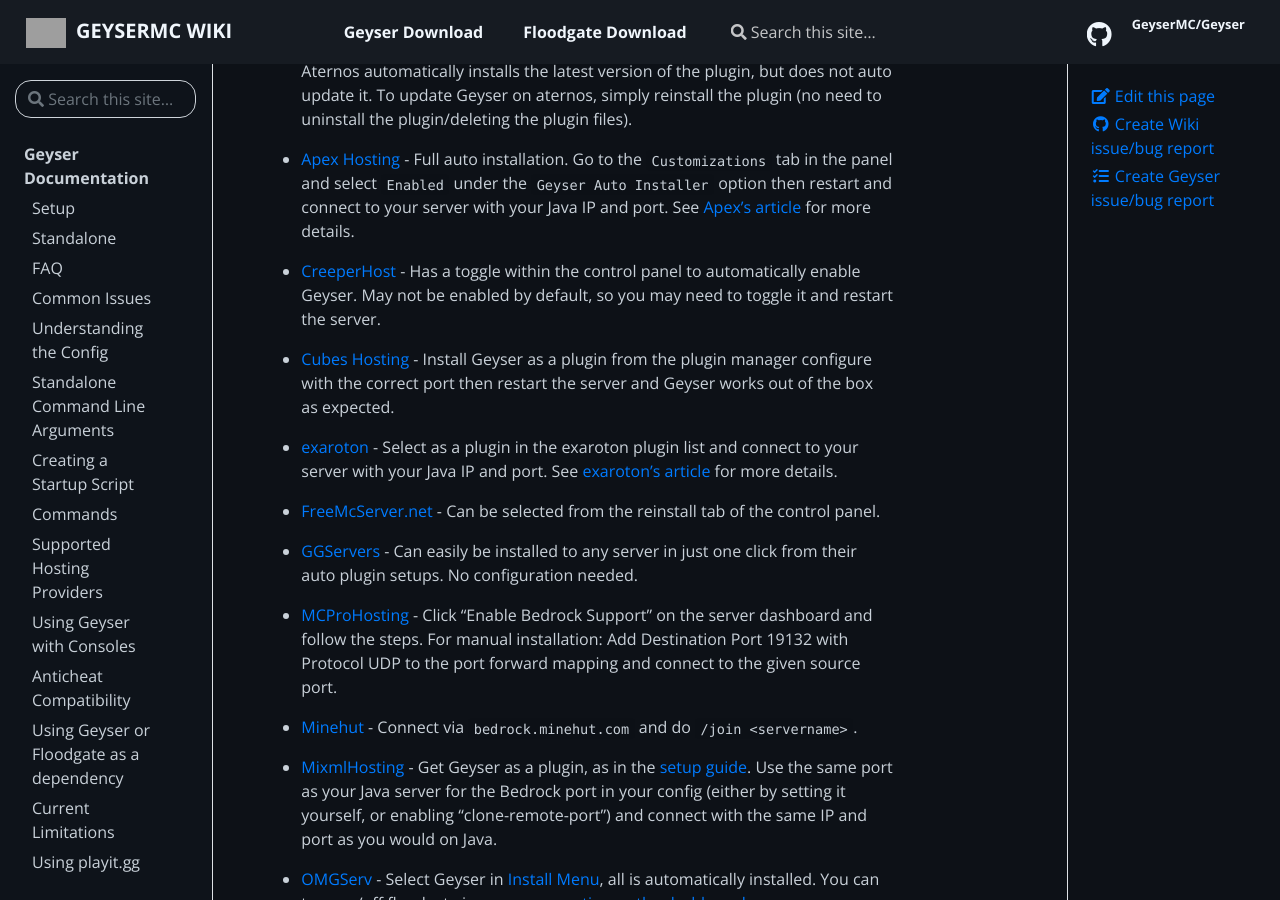
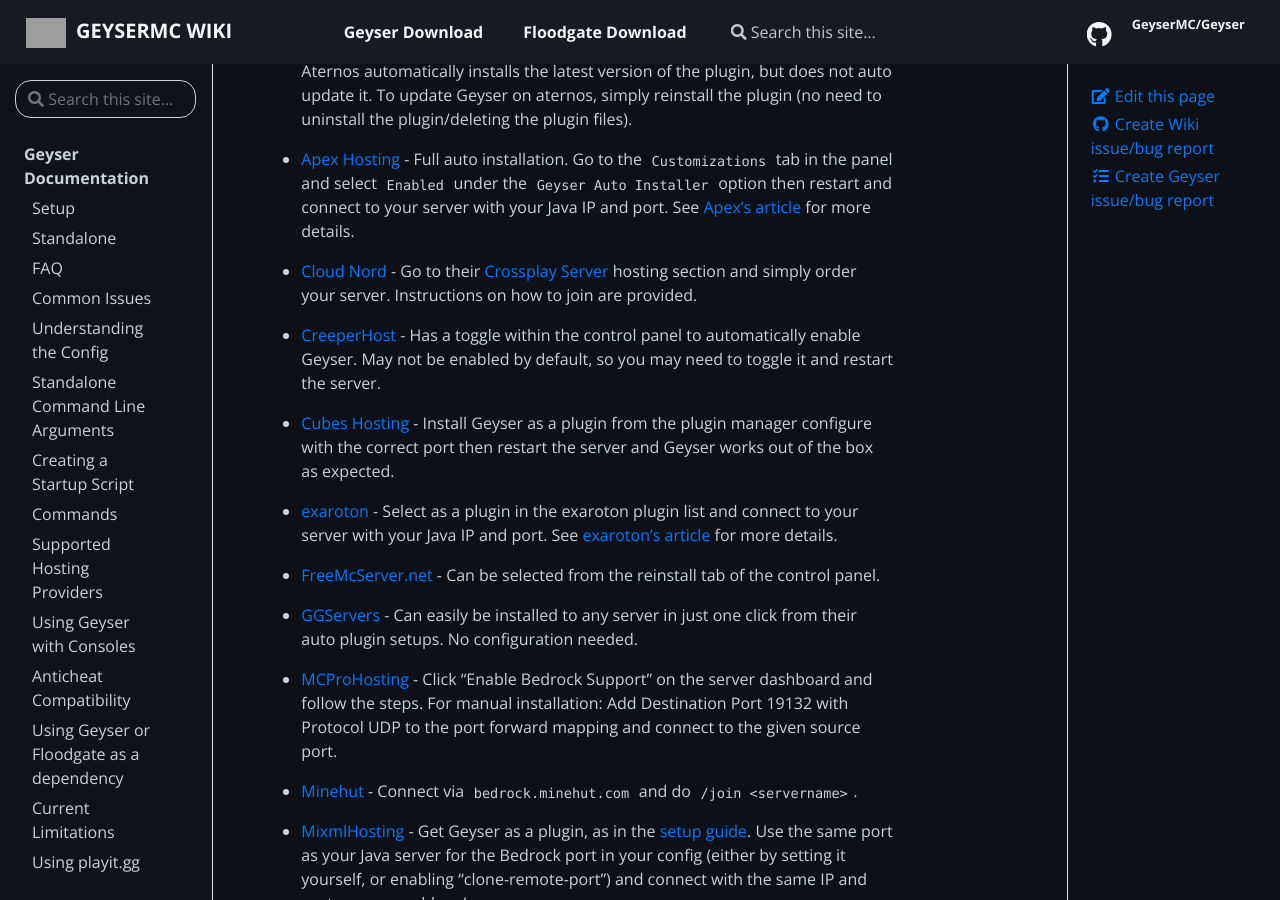
Before and after one commit to GeyserMC/GeyserWiki, a Jekyll site: the page built from _docs/geyser/supported-hosting-providers.md, in a window 1280 px wide and 900 px high, scrolled down 519 px. Built offline with Jekyll 4.4.1, drawn with Linux system fonts in a browser that asks for light colours; grey boxes are pictures that could not be loaded.

Commit message:
Add Cloud Nord to providers (#114)

```diff
--- a/_data/providers.json
+++ b/_data/providers.json
@@ -12,6 +12,11 @@
       "name": "Apex Hosting",
       "url": "https://apexminecrafthosting.com/",
       "description": "Full auto installation. Go to the `Customizations` tab in the panel and select `Enabled` under the `Geyser Auto Installer` option then restart and connect to your server with your Java IP and port. See [Apex's article](https://apexminecrafthosting.com/geysermc/) for more details."
+    },
+    {
+      "name": "Cloud Nord",
+      "url": "https://cloudnord.net/",
+      "description": "Go to their [Crossplay Server](https://cloudnord.net/minecraftcrossplay-server-hosting/) hosting section and simply order your server. Instructions on how to join are provided."
     },
     {
       "name": "CreeperHost",
```
